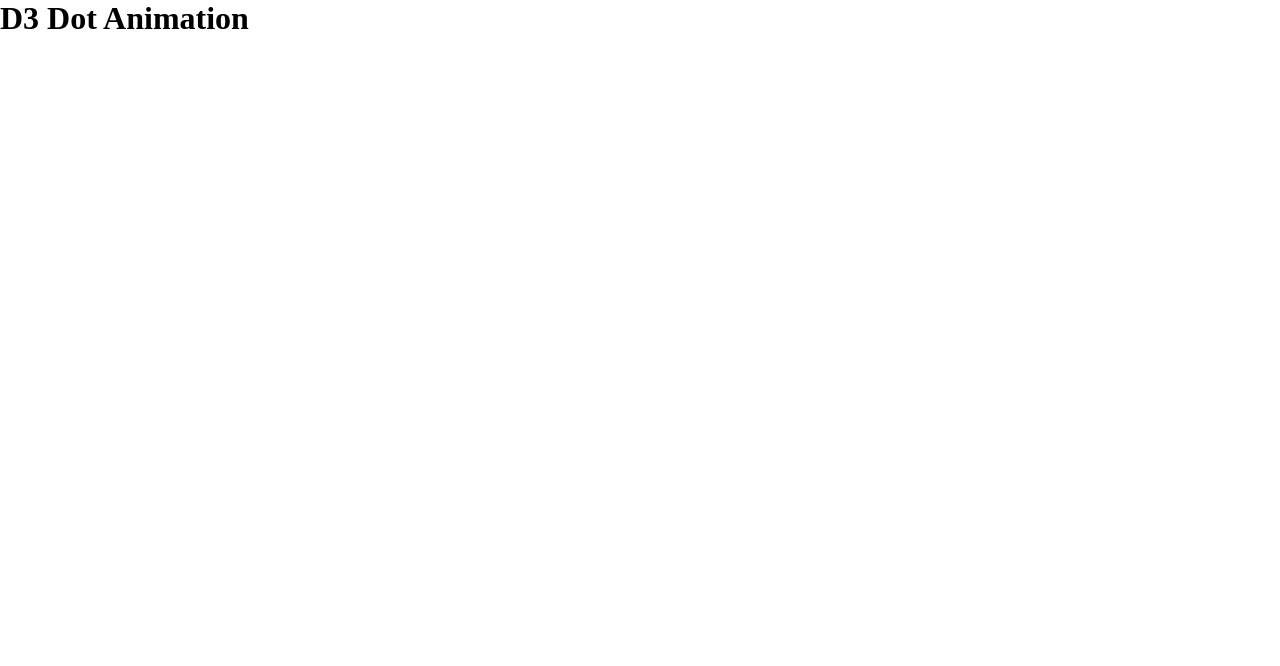
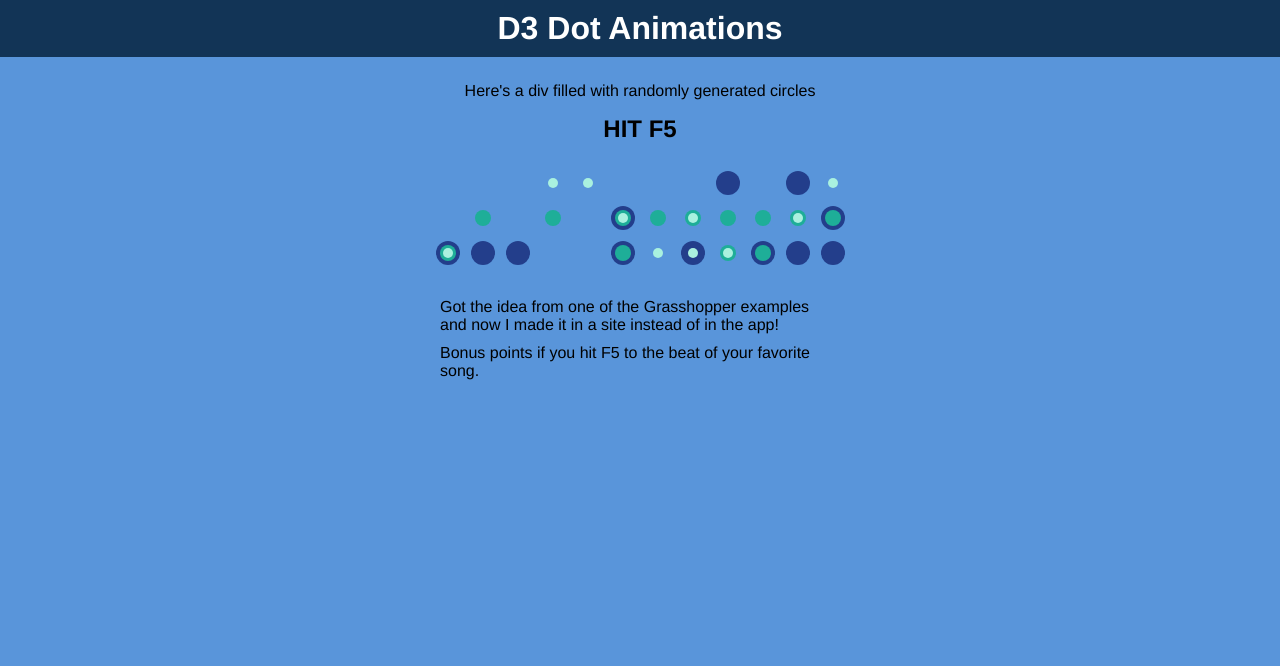
Before and after one commit to mbeckdev/d3-dot-animation-background, a plain HTML site: page index.html in a window 1280 px wide. Drawn offline with nearby package versions, Linux system fonts and the light colour scheme.

Commit message:
Add d3 code for static f5 dots

```diff
--- a/app.js
+++ b/app.js
@@ -1 +1,50 @@
 'use strict';
+
+var width = 500;
+var height = 500;
+
+//Create SVG element
+var svg = d3
+  .select('#circle-art')
+  .append('svg')
+  .attr('width', width)
+  .attr('height', height);
+
+//Make a bunch of circles!
+var horizMax = 12;
+var horizSpacing = 35;
+var vertMax = 3;
+var vertSpacing = 35;
+
+var xSpace = 20; //initial offset
+for (var i = 0; i < horizMax; i++) {
+  let ySpace = 20; //initial offset
+  for (var j = 0; j < vertMax; j++) {
+    maybeMakeCircle(12, '#233e8b', xSpace, ySpace);
+    maybeMakeCircle(8, '#1eae98', xSpace, ySpace);
+    maybeMakeCircle(5, '#a9f1df', xSpace, ySpace);
+    ySpace = ySpace + vertSpacing;
+  }
+  xSpace = xSpace + horizSpacing;
+}
+
+function maybeMakeCircle(radius, color, x, y) {
+  if (yesOrNo()) {
+    svg
+      .append('circle')
+      .attr('r', radius)
+      .attr('fill', color)
+      .attr('cx', x)
+      .attr('cy', y);
+  }
+}
+
+function yesOrNo() {
+  //returns true or false
+  //on whether or not to make something there
+  if (Math.random() < 0.33) {
+    //Math.random is a number >=0 and <1
+    return true;
+  }
+  return false;
+}
--- a/index.html
+++ b/index.html
@@ -5,10 +5,40 @@
     <meta name="viewport" content="width=device-width, initial-scale=1" />
     <title>D3 Dot Animation</title>
     <link rel="stylesheet" href="styles.css" />
+    <script src='https://d3js.org/d3.v4.min.js'></script>
   </head>
 
   <body>
-    <h1>D3 Dot Animation</h1>
+
+
+    <div class='page'>
+      <div class='theTitle'>
+        <h1>D3 Dot Animations</h1>
+      </div>
+      <div class='content-container'>
+
+        <div class='content'>
+          <p>Here's a div filled with randomly generated circles</p>
+          <p><h2>HIT F5</h2></p>
+
+
+        </div>
+
+        <div id='circle-art'>
+        </div>
+        <!-- <div id='circle-art'>
+        </div> -->
+
+        <div class='content'>
+          <p>Got the idea from one of the Grasshopper examples
+            and now I made it in a site instead of in the app!</p>
+
+          <p>Bonus points if you hit F5 to the beat of your favorite song.</p>
+        </div>
+
+      </div>
+    </div>
+
     <script src="app.js"></script>
   </body>
 </html>
--- a/styles.css
+++ b/styles.css
@@ -1,5 +1,8 @@
 :root {
   /* --main-color: #000000; */
+  /* --dot-color-1: #5995DA;
+  --dot-color-2: #123456;
+  --dot-color-3: #5995DA; */
 }
 
 * {
@@ -7,3 +10,49 @@
   padding: 0;
   box-sizing: border-box;
 }
+
+#circle-art {
+  /*background-color: #123456;*/
+  height: 120px;
+  width: 425px;
+  /* border: 1px solid red; */
+}
+
+body {
+  background-color: #5995da;
+  font-family: Helvetica, monospace;
+}
+h1 {
+  display: flex;
+  justify-content: center;
+  padding: 10px;
+  margin-bottom: 10px;
+}
+.theTitle {
+  background-color: #123456;
+  color: #fff;
+}
+.page {
+  //background-color: #599500; /* for debugging */
+}
+/* #circle-art { */
+/*background-color: #123456;*/
+/* height: 120px; */
+/* width: 425px; */
+/* } */
+.content-container {
+  display: flex;
+  flex-direction: column;
+  align-items: center;
+}
+.content {
+  width: 400px;
+  display: flex;
+  flex-direction: column;
+  align-items: center;
+
+  margin: 10px;
+}
+p {
+  margin: 5px auto;
+}
```
